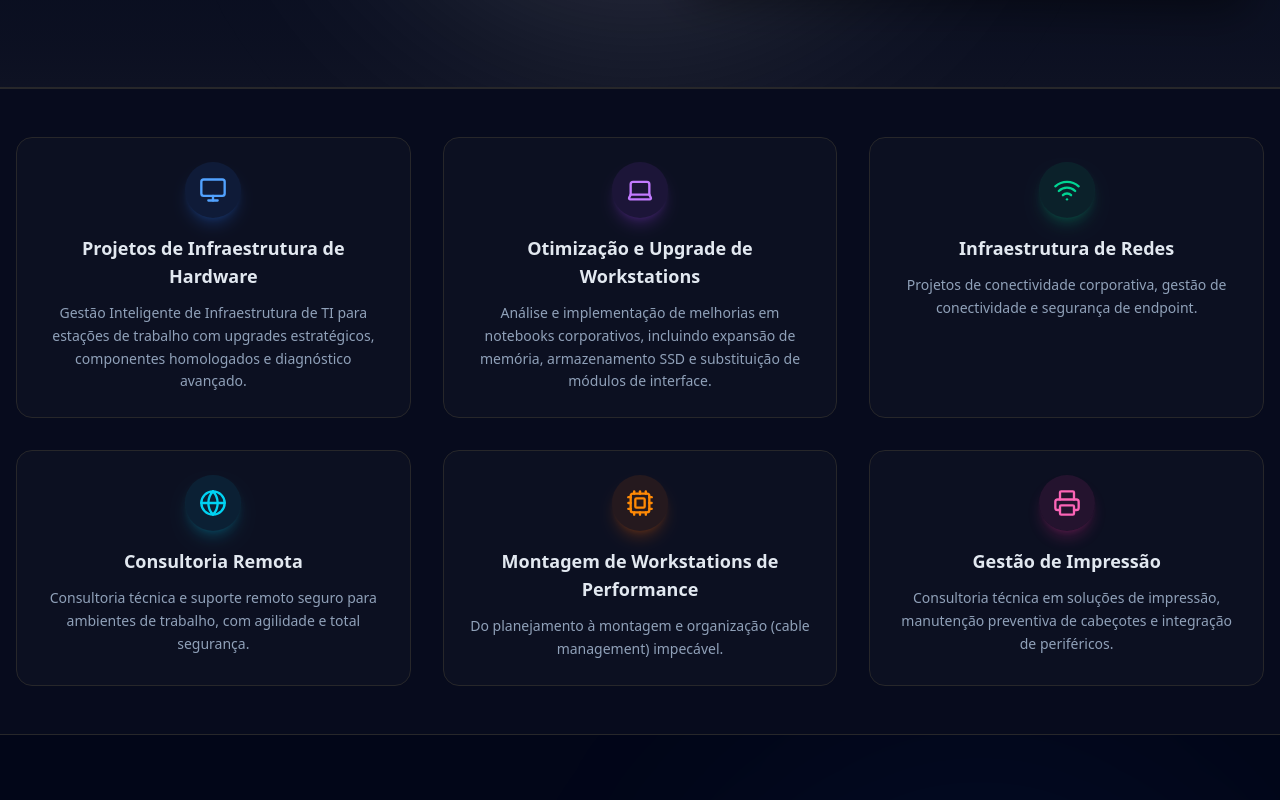
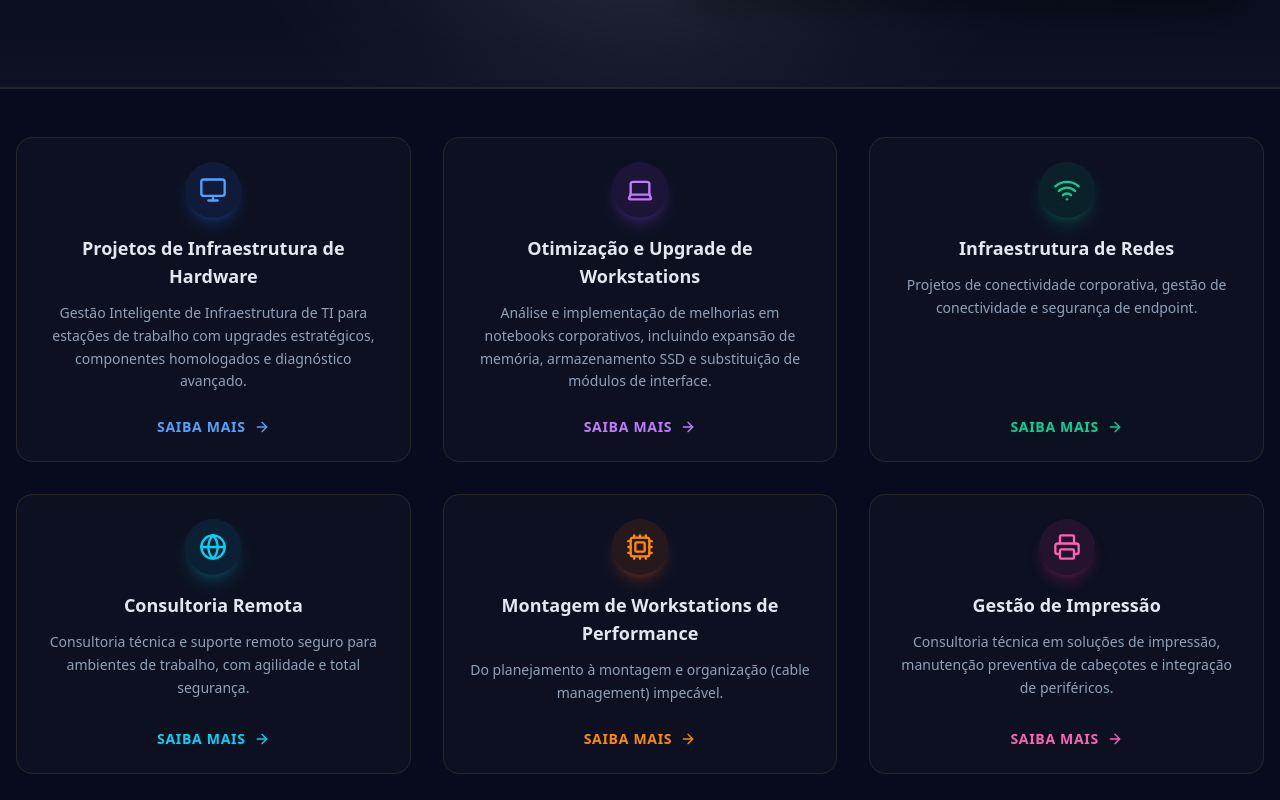
Before and after one commit to wheslancardoso/wtechprot, a Next.js app: page / in a window 1280 px wide. Shown: the part 1620-2420 px from the top of the page. Built offline with nearby package versions, Linux system fonts and the light colour scheme; no server answers.

Commit message:
feat(ui): add 'Saiba mais' CTA to service cards for better affordance

```diff
--- a/src/app/page.tsx
+++ b/src/app/page.tsx
@@ -274,67 +274,85 @@ j=d.createElement(s),dl=l!='dataLayer'?'&l='+l:'';j.async=true;j.src=
 
               {/* 1. Hardware */}
               <Link href="/servicos#workstations" className="block group">
-                <div className="h-full p-6 rounded-2xl bg-white/[0.02] border border-white/5 hover:border-primary/50 hover:bg-white/[0.05] transition-all duration-300 hover:-translate-y-1">
+                <div className="h-full p-6 rounded-2xl bg-white/[0.02] border border-white/5 hover:border-primary/50 hover:bg-white/[0.05] transition-all duration-300 hover:-translate-y-1 flex flex-col">
                   <div className="mx-auto w-14 h-14 bg-blue-500/10 rounded-full flex items-center justify-center text-blue-400 mb-4 shadow-lg shadow-blue-500/20 group-hover:scale-110 transition-transform">
                     <Monitor className="w-7 h-7" />
                   </div>
                   <h3 className="font-bold text-lg text-slate-200 mb-3 group-hover:text-white transition-colors">Projetos de Infraestrutura de Hardware</h3>
-                  <p className="text-sm text-slate-400 leading-relaxed">Gestão Inteligente de Infraestrutura de TI para estações de trabalho com upgrades estratégicos, componentes homologados e diagnóstico avançado.</p>
+                  <p className="text-sm text-slate-400 leading-relaxed mb-6 flex-grow">Gestão Inteligente de Infraestrutura de TI para estações de trabalho com upgrades estratégicos, componentes homologados e diagnóstico avançado.</p>
+                  <div className="flex items-center justify-center text-sm font-bold text-blue-400 group-hover:text-blue-300 transition-colors uppercase tracking-wider">
+                    Saiba mais <ArrowRight className="ml-2 w-4 h-4" />
+                  </div>
                 </div>
               </Link>
 
               {/* 2. Desempenho (Notebooks) */}
               <Link href="/servicos#notebooks" className="block group">
-                <div className="h-full p-6 rounded-2xl bg-white/[0.02] border border-white/5 hover:border-primary/50 hover:bg-white/[0.05] transition-all duration-300 hover:-translate-y-1">
+                <div className="h-full p-6 rounded-2xl bg-white/[0.02] border border-white/5 hover:border-primary/50 hover:bg-white/[0.05] transition-all duration-300 hover:-translate-y-1 flex flex-col">
                   <div className="mx-auto w-14 h-14 bg-purple-500/10 rounded-full flex items-center justify-center text-purple-400 mb-4 shadow-lg shadow-purple-500/20 group-hover:scale-110 transition-transform">
                     <Laptop className="w-7 h-7" />
                   </div>
                   <h3 className="font-bold text-lg text-slate-200 mb-3 group-hover:text-white transition-colors">Otimização e Upgrade de Workstations</h3>
-                  <p className="text-sm text-slate-400 leading-relaxed">Análise e implementação de melhorias em notebooks corporativos, incluindo expansão de memória, armazenamento SSD e substituição de módulos de interface.</p>
+                  <p className="text-sm text-slate-400 leading-relaxed mb-6 flex-grow">Análise e implementação de melhorias em notebooks corporativos, incluindo expansão de memória, armazenamento SSD e substituição de módulos de interface.</p>
+                  <div className="flex items-center justify-center text-sm font-bold text-purple-400 group-hover:text-purple-300 transition-colors uppercase tracking-wider">
+                    Saiba mais <ArrowRight className="ml-2 w-4 h-4" />
+                  </div>
                 </div>
               </Link>
 
               {/* 3. Redes */}
               <Link href="/servicos#redes" className="block group">
-                <div className="h-full p-6 rounded-2xl bg-white/[0.02] border border-white/5 hover:border-primary/50 hover:bg-white/[0.05] transition-all duration-300 hover:-translate-y-1">
+                <div className="h-full p-6 rounded-2xl bg-white/[0.02] border border-white/5 hover:border-primary/50 hover:bg-white/[0.05] transition-all duration-300 hover:-translate-y-1 flex flex-col">
                   <div className="mx-auto w-14 h-14 bg-emerald-500/10 rounded-full flex items-center justify-center text-emerald-400 mb-4 shadow-lg shadow-emerald-500/20 group-hover:scale-110 transition-transform">
                     <Wifi className="w-7 h-7" />
                   </div>
                   <h3 className="font-bold text-lg text-slate-200 mb-3 group-hover:text-white transition-colors">Infraestrutura de Redes</h3>
-                  <p className="text-sm text-slate-400 leading-relaxed">Projetos de conectividade corporativa, gestão de conectividade e segurança de endpoint.</p>
+                  <p className="text-sm text-slate-400 leading-relaxed mb-6 flex-grow">Projetos de conectividade corporativa, gestão de conectividade e segurança de endpoint.</p>
+                  <div className="flex items-center justify-center text-sm font-bold text-emerald-400 group-hover:text-emerald-300 transition-colors uppercase tracking-wider">
+                    Saiba mais <ArrowRight className="ml-2 w-4 h-4" />
+                  </div>
                 </div>
               </Link>
 
               {/* 4. Remoto */}
               <Link href="/servicos#remoto" className="block group">
-                <div className="h-full p-6 rounded-2xl bg-white/[0.02] border border-white/5 hover:border-primary/50 hover:bg-white/[0.05] transition-all duration-300 hover:-translate-y-1">
+                <div className="h-full p-6 rounded-2xl bg-white/[0.02] border border-white/5 hover:border-primary/50 hover:bg-white/[0.05] transition-all duration-300 hover:-translate-y-1 flex flex-col">
                   <div className="mx-auto w-14 h-14 bg-cyan-500/10 rounded-full flex items-center justify-center text-cyan-400 mb-4 shadow-lg shadow-cyan-500/20 group-hover:scale-110 transition-transform">
                     <Globe className="w-7 h-7" />
                   </div>
                   <h3 className="font-bold text-lg text-slate-200 mb-3 group-hover:text-white transition-colors">Consultoria Remota</h3>
-                  <p className="text-sm text-slate-400 leading-relaxed">Consultoria técnica e suporte remoto seguro para ambientes de trabalho, com agilidade e total segurança.</p>
+                  <p className="text-sm text-slate-400 leading-relaxed mb-6 flex-grow">Consultoria técnica e suporte remoto seguro para ambientes de trabalho, com agilidade e total segurança.</p>
+                  <div className="flex items-center justify-center text-sm font-bold text-cyan-400 group-hover:text-cyan-300 transition-colors uppercase tracking-wider">
+                    Saiba mais <ArrowRight className="ml-2 w-4 h-4" />
+                  </div>
                 </div>
               </Link>
 
               {/* 5. PC Gamer / Workstations */}
               <Link href="/servicos#workstations" className="block group">
-                <div className="h-full p-6 rounded-2xl bg-white/[0.02] border border-white/5 hover:border-primary/50 hover:bg-white/[0.05] transition-all duration-300 hover:-translate-y-1">
+                <div className="h-full p-6 rounded-2xl bg-white/[0.02] border border-white/5 hover:border-primary/50 hover:bg-white/[0.05] transition-all duration-300 hover:-translate-y-1 flex flex-col">
                   <div className="mx-auto w-14 h-14 bg-orange-500/10 rounded-full flex items-center justify-center text-orange-400 mb-4 shadow-lg shadow-orange-500/20 group-hover:scale-110 transition-transform">
                     <Cpu className="w-7 h-7" />
                   </div>
                   <h3 className="font-bold text-lg text-slate-200 mb-3 group-hover:text-white transition-colors">Montagem de Workstations de Performance</h3>
-                  <p className="text-sm text-slate-400 leading-relaxed">Do planejamento à montagem e organização (cable management) impecável.</p>
+                  <p className="text-sm text-slate-400 leading-relaxed mb-6 flex-grow">Do planejamento à montagem e organização (cable management) impecável.</p>
+                  <div className="flex items-center justify-center text-sm font-bold text-orange-400 group-hover:text-orange-300 transition-colors uppercase tracking-wider">
+                    Saiba mais <ArrowRight className="ml-2 w-4 h-4" />
+                  </div>
                 </div>
               </Link>
 
               {/* 6. Impressão */}
               <Link href={whatsappLink} target="_blank" className="block group">
-                <div className="h-full p-6 rounded-2xl bg-white/[0.02] border border-white/5 hover:border-primary/50 hover:bg-white/[0.05] transition-all duration-300 hover:-translate-y-1">
+                <div className="h-full p-6 rounded-2xl bg-white/[0.02] border border-white/5 hover:border-primary/50 hover:bg-white/[0.05] transition-all duration-300 hover:-translate-y-1 flex flex-col">
                   <div className="mx-auto w-14 h-14 bg-pink-500/10 rounded-full flex items-center justify-center text-pink-400 mb-4 shadow-lg shadow-pink-500/20 group-hover:scale-110 transition-transform">
                     <Printer className="w-7 h-7" />
                   </div>
                   <h3 className="font-bold text-lg text-slate-200 mb-3 group-hover:text-white transition-colors">Gestão de Impressão</h3>
-                  <p className="text-sm text-slate-400 leading-relaxed">Consultoria técnica em soluções de impressão, manutenção preventiva de cabeçotes e integração de periféricos.</p>
+                  <p className="text-sm text-slate-400 leading-relaxed mb-6 flex-grow">Consultoria técnica em soluções de impressão, manutenção preventiva de cabeçotes e integração de periféricos.</p>
+                  <div className="flex items-center justify-center text-sm font-bold text-pink-400 group-hover:text-pink-300 transition-colors uppercase tracking-wider">
+                    Saiba mais <ArrowRight className="ml-2 w-4 h-4" />
+                  </div>
                 </div>
               </Link>
 
```
